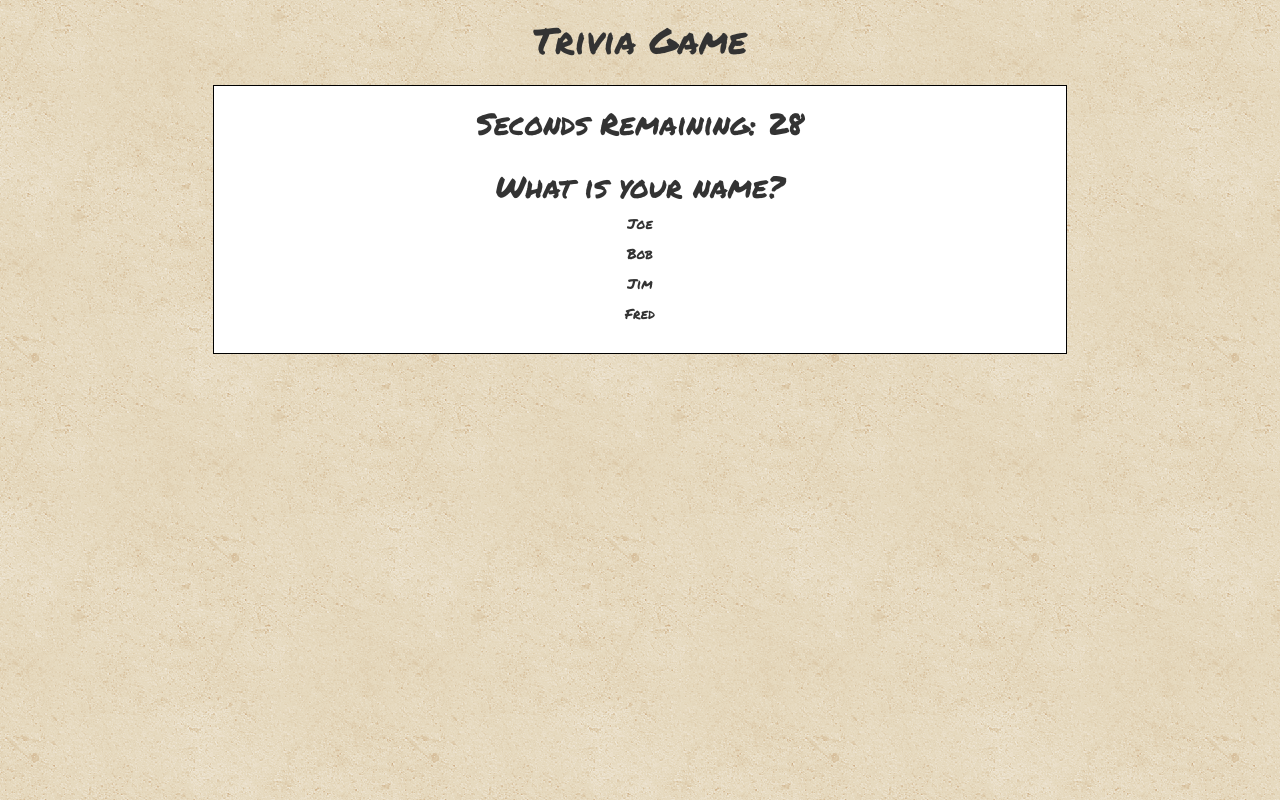
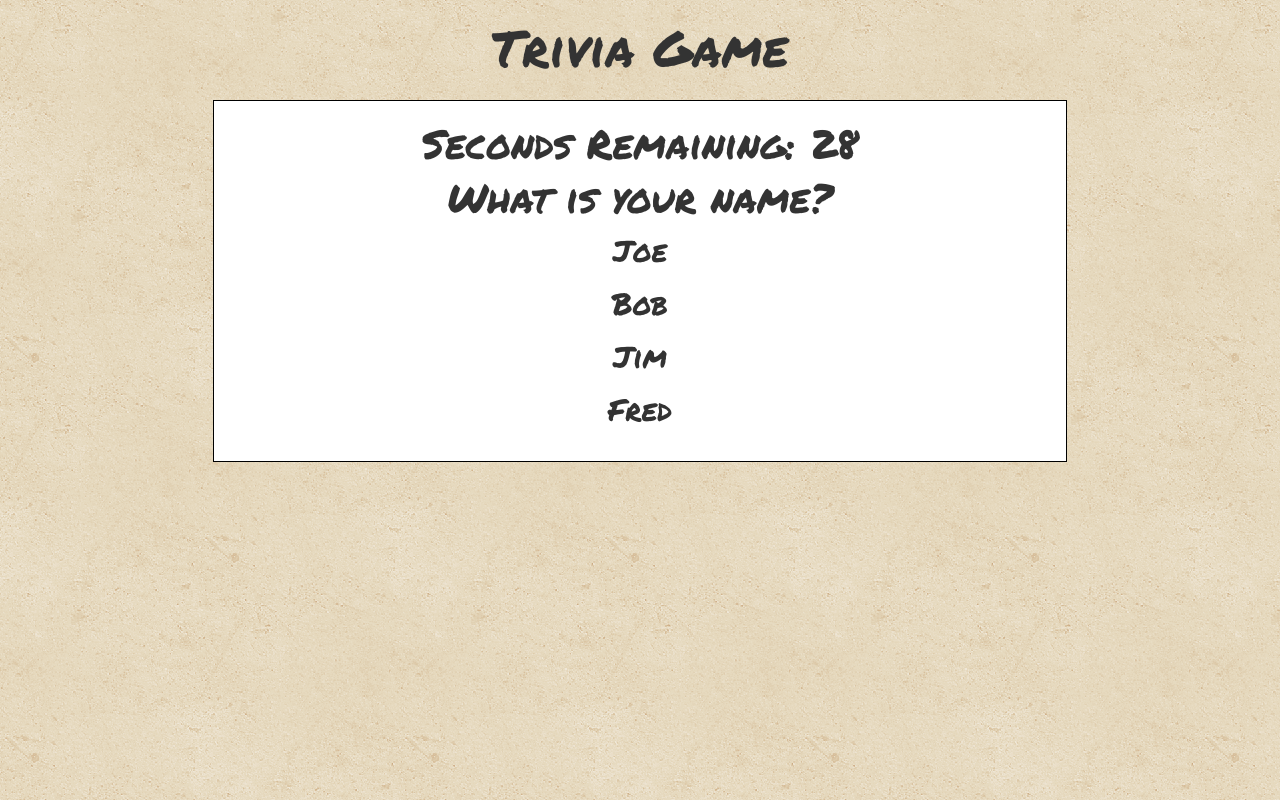
Before and after one commit to Danielthweatt/TriviaGame, a plain HTML site: page index.html in a window 1280 px wide. Both pictures are taken after a click on the button "Click to Start". Drawn offline with nearby package versions, Linux system fonts and the light colour scheme.

Commit message:
worked on styles

```diff
--- a/assets/css/style.css
+++ b/assets/css/style.css
@@ -19,10 +19,52 @@ body {
     margin-top: 35px;
 }
 
+h2 {
+    font-size: 25px;
+}
+
 #timer-location {
     margin-top: 0;
+}
+
+#question {
+    margin-top: 0;
+}
+
+.possible-answer {
+    font-size: 20px;
+}
+
+.results {
+    font-size: 16px;
 }
 
 .possible-answer:hover {
     font-weight: bold;
 }
+
+@media screen and (min-width: 768px) {
+
+    /* Main Styles */
+
+    h1 {
+        font-size: 50px;
+    }
+
+    #start, #restart {
+        font-size: 30px;
+    }
+
+    h2 {
+        font-size: 40px;
+    }
+
+    .possible-answer {
+        font-size: 30px;
+    }
+
+    .results {
+        font-size: 24px;
+    }
+
+}
--- a/assets/javascript/app.js
+++ b/assets/javascript/app.js
@@ -87,9 +87,9 @@ const checkAnswer = function() {
 const endGame = function() {
     $('#timer-location').text('Game Over!');
     $('#question').text('Here is how you did:');
-    $('#answer1').text(`Correct Answers: ${correctAnswers}`);
-    $('#answer2').text(`Incorrect Answers: ${incorrectAnswers}`);
-    $('#answer3').text(`Unanswered Questions: ${unanswered}`);
+    $('#answer1').append(`<p class="results">Correct Answers: ${correctAnswers}</p>`);
+    $('#answer2').append(`<p class="results">Incorrect Answers: ${incorrectAnswers}</p>`);
+    $('#answer3').append(`<p class="results">Unanswered Questions: ${unanswered}</p>`);
     $('#restart-button').append('<button id="restart" class="btn btn-default">Play Again?</button>');
     $('#restart').click(function() {
         $('#timer-location').empty();
--- a/index.html
+++ b/index.html
@@ -28,26 +28,28 @@
                 </div>
             </div>
             <div class="row">
-                <h2 id="timer-location" class="col-xs-12 text-center"></h2>
+                <div class="col-xs-1"></div>
+                <h2 id="timer-location" class="col-xs-10 text-center"></h2>
             </div>
             <div class="row">
-                <h2 id="question" class="col-xs-12 text-center"></h2>
+                <div class="col-xs-1"></div>
+                <h2 id="question" class="col-xs-10 text-center"></h2>
             </div>
             <div class="row">
-                <div class="col-xs-2 col-sm-4"></div>
-                <div id="answer1" class="col-xs-8 col-sm-4 text-center"></div>
+                <div class="col-xs-2"></div>
+                <div id="answer1" class="col-xs-8 text-center"></div>
             </div>
             <div class="row">
-                <div class="col-xs-2 col-sm-4"></div>
-                <div id="answer2" class="col-xs-8 col-sm-4 text-center"></div>
+                <div class="col-xs-2"></div>
+                <div id="answer2" class="col-xs-8 text-center"></div>
             </div>
             <div class="row">
-                <div class="col-xs-2 col-sm-4"></div>
-                <div id="answer3" class="col-xs-8 col-sm-4 text-center"></div>
+                <div class="col-xs-2"></div>
+                <div id="answer3" class="col-xs-8 text-center"></div>
             </div>
             <div class="row">
-                <div class="col-xs-2 col-sm-4"></div>
-                <div id="answer4" class="col-xs-8 col-sm-4 text-center"></div>
+                <div class="col-xs-2"></div>
+                <div id="answer4" class="col-xs-8 text-center"></div>
             </div>
         </div>
     </main>
```
